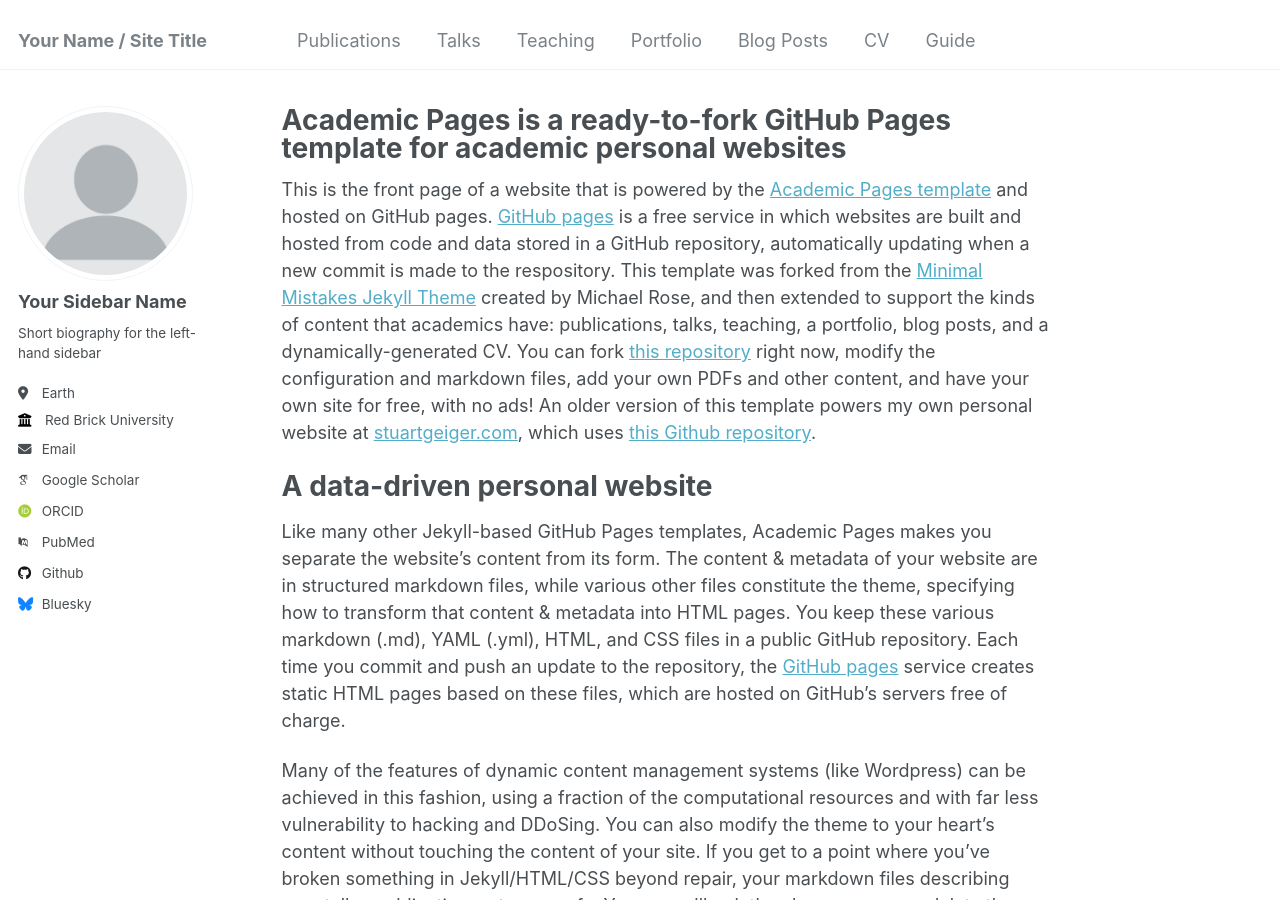
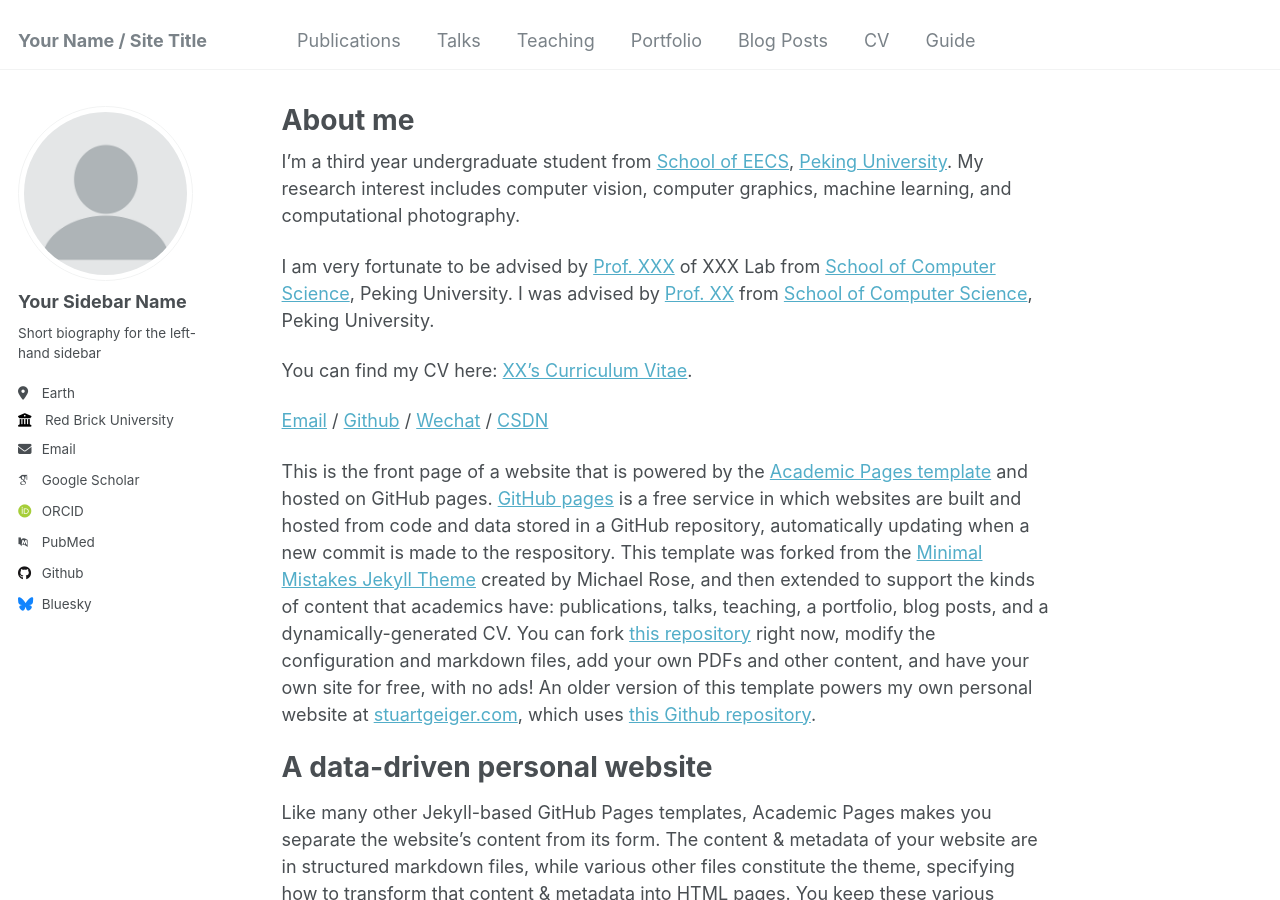
Before and after one commit to nju-cn/nju-cn.github.io, a Jekyll site: the page built from _pages/about.md, in a window 1280 px wide and 900 px high. Built offline with Jekyll 4.4.1, drawn with Linux system fonts in a browser that asks for light colours; some web fonts are replaced.

Commit message:
Update about.md

```diff
--- a/_pages/about.md
+++ b/_pages/about.md
@@ -1,11 +1,22 @@
 ---
 permalink: /
-title: "Academic Pages is a ready-to-fork GitHub Pages template for academic personal websites"
+title: "About me"
 author_profile: true
 redirect_from:
   - /about/
   - /about.html
 ---
+
+I'm a third year undergraduate student from [School of EECS](https://eecs.pku.edu.cn/), [Peking University](https://www.pku.edu.cn/). My research interest includes computer vision, computer graphics, machine learning, and computational photography.
+
+I am very fortunate to be advised by [Prof. XXX](https://www.XXX.com/) of XXX Lab from [School of Computer Science](https://cs.pku.edu.cn/), Peking University. I was advised by [Prof. XX](https://XXX.pku.edu.cn/) from [School of Computer Science](https://cs.pku.edu.cn/), Peking University.
+
+You can find my CV here: [XX's Curriculum Vitae](../assets/Curriculum_Vitae.pdf).
+
+[Email](mailto:XX@stu.pku.edu.cn) / [Github](https://github.com/QiuDi233) / [Wechat](../images/wechat.jpg) / [CSDN](https://blog.csdn.net/qd1813100174?spm=1000.2115.3001.5343)
+
+
+
 
 This is the front page of a website that is powered by the [Academic Pages template](https://github.com/academicpages/academicpages.github.io) and hosted on GitHub pages. [GitHub pages](https://pages.github.com) is a free service in which websites are built and hosted from code and data stored in a GitHub repository, automatically updating when a new commit is made to the respository. This template was forked from the [Minimal Mistakes Jekyll Theme](https://mmistakes.github.io/minimal-mistakes/) created by Michael Rose, and then extended to support the kinds of content that academics have: publications, talks, teaching, a portfolio, blog posts, and a dynamically-generated CV. You can fork [this repository](https://github.com/academicpages/academicpages.github.io) right now, modify the configuration and markdown files, add your own PDFs and other content, and have your own site for free, with no ads! An older version of this template powers my own personal website at [stuartgeiger.com](http://stuartgeiger.com), which uses [this Github repository](https://github.com/staeiou/staeiou.github.io).
 
```
